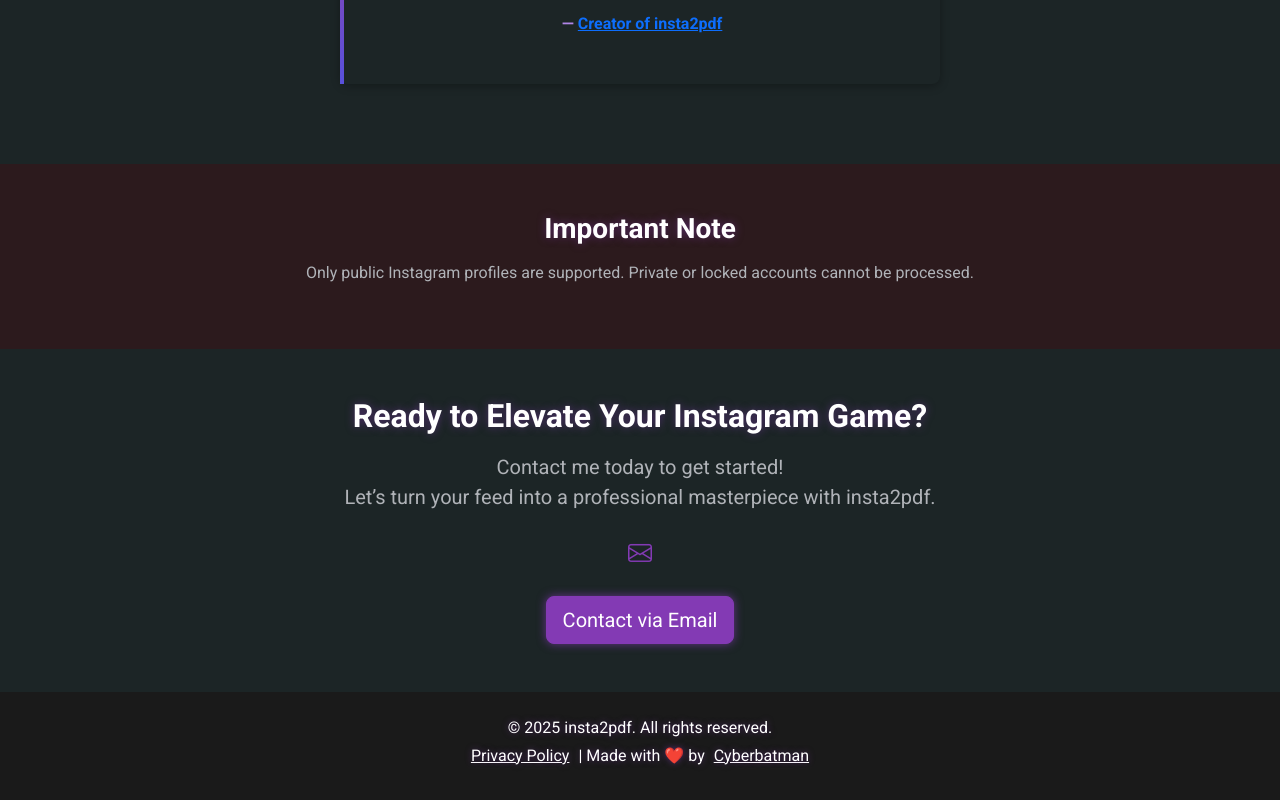
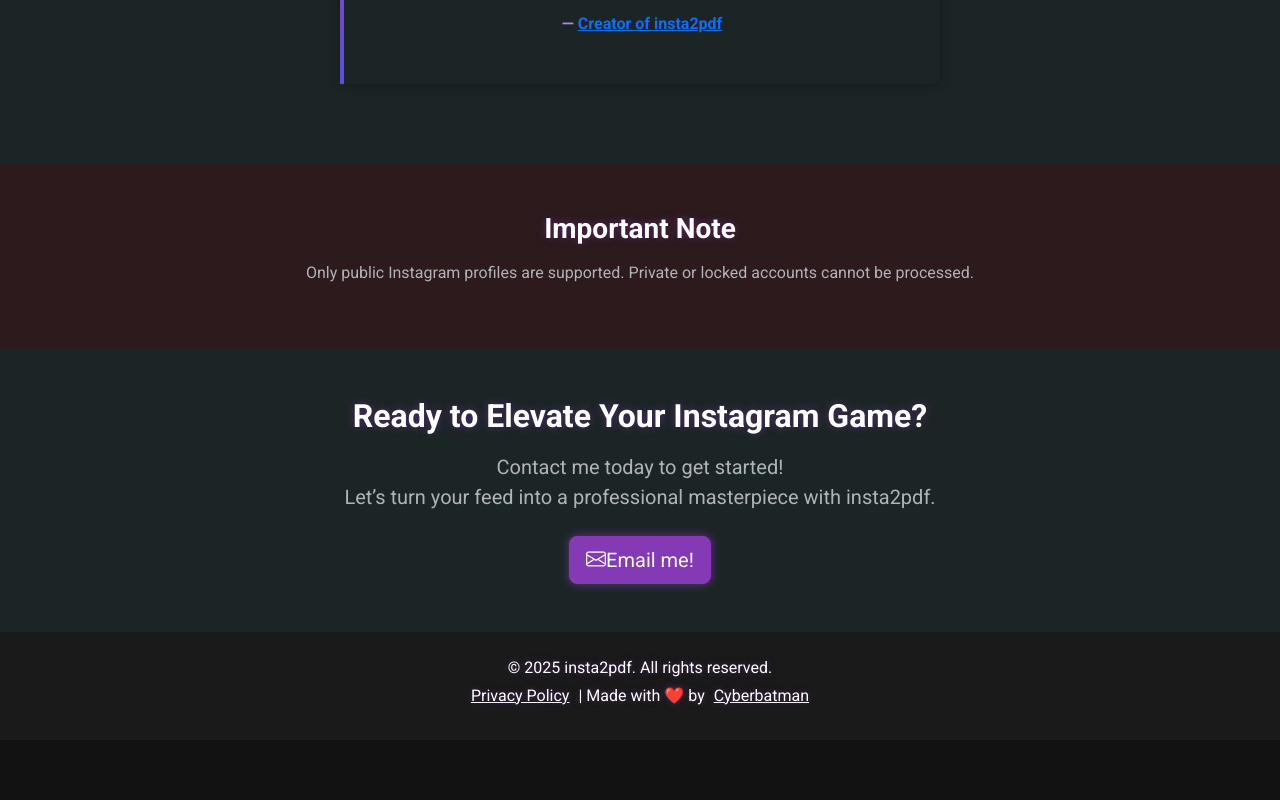
Before and after one commit to g-h-0-S-t/Instagram-Profile-Exporter-Product-Website, a plain HTML site: page index.html in a window 1280 px wide. Shown: the part 3084-3884 px from the top of the page. After the commit the page ends 3824 px from the top, so only its background shows below. Drawn offline with nearby package versions, Linux system fonts and the light colour scheme; a script that the page names is missing.

Commit message:
Update index.html

```diff
--- a/index.html
+++ b/index.html
@@ -1005,19 +1005,18 @@
                 <br>
                 Let’s turn your feed into a professional masterpiece with insta2pdf.
             </p>
-            <div class="mb-4">
-                <!--<a rel="noopener" href="https://wa.me/919845403046" target="_blank" class="social-icon"
+            <!--<div class="mb-4">
+                <a rel="noopener" href="https://wa.me/919845403046" target="_blank" class="social-icon"
                     title="WhatsApp">
                     <i class="bi bi-whatsapp"></i>
-                </a>-->
+                </a>
                 <a rel="noopener" href="mailto:insta2pdf@gmail.com" target="_blank" class="social-icon" title="Email">
                     <i class="bi bi-envelope"></i>
                 </a>
             </div>
-            <!--<a rel="noopener" href="https://wa.me/919845403046" target="_blank" class="btn btn-primary btn-lg">Contact
+            <a rel="noopener" href="https://wa.me/919845403046" target="_blank" class="btn btn-primary btn-lg">Contact
                 via WhatsApp</a>-->
-            <a rel="noopener" href="mailto:insta2pdf@gmail.com" target="_blank" class="btn btn-primary btn-lg">Contact
-                via Email</a>
+            <a rel="noopener" href="mailto:insta2pdf@gmail.com" target="_blank" class="btn btn-primary btn-lg"><i class="bi bi-envelope"></i>Email me!</a>
         </div>
     </section>
 
```
